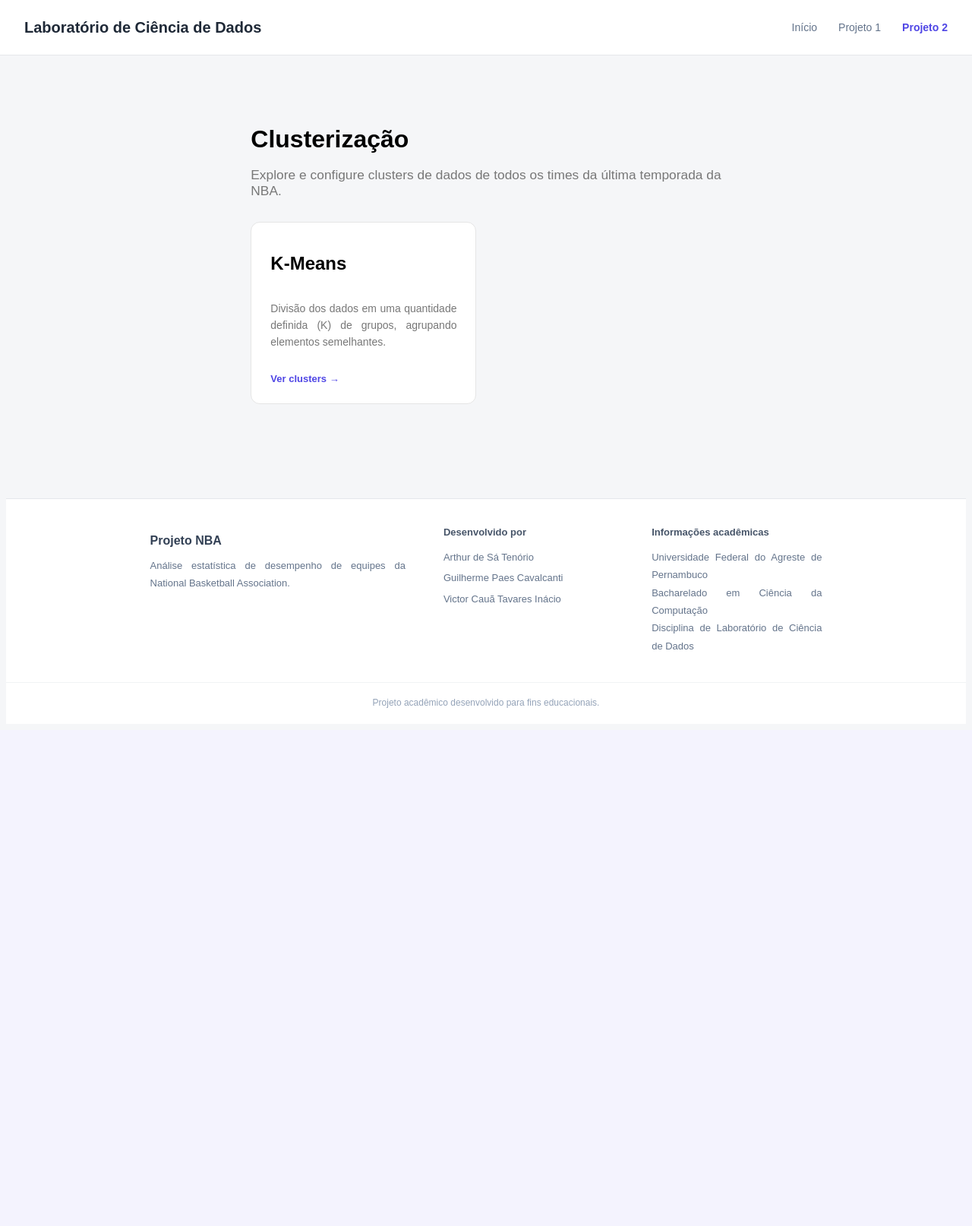
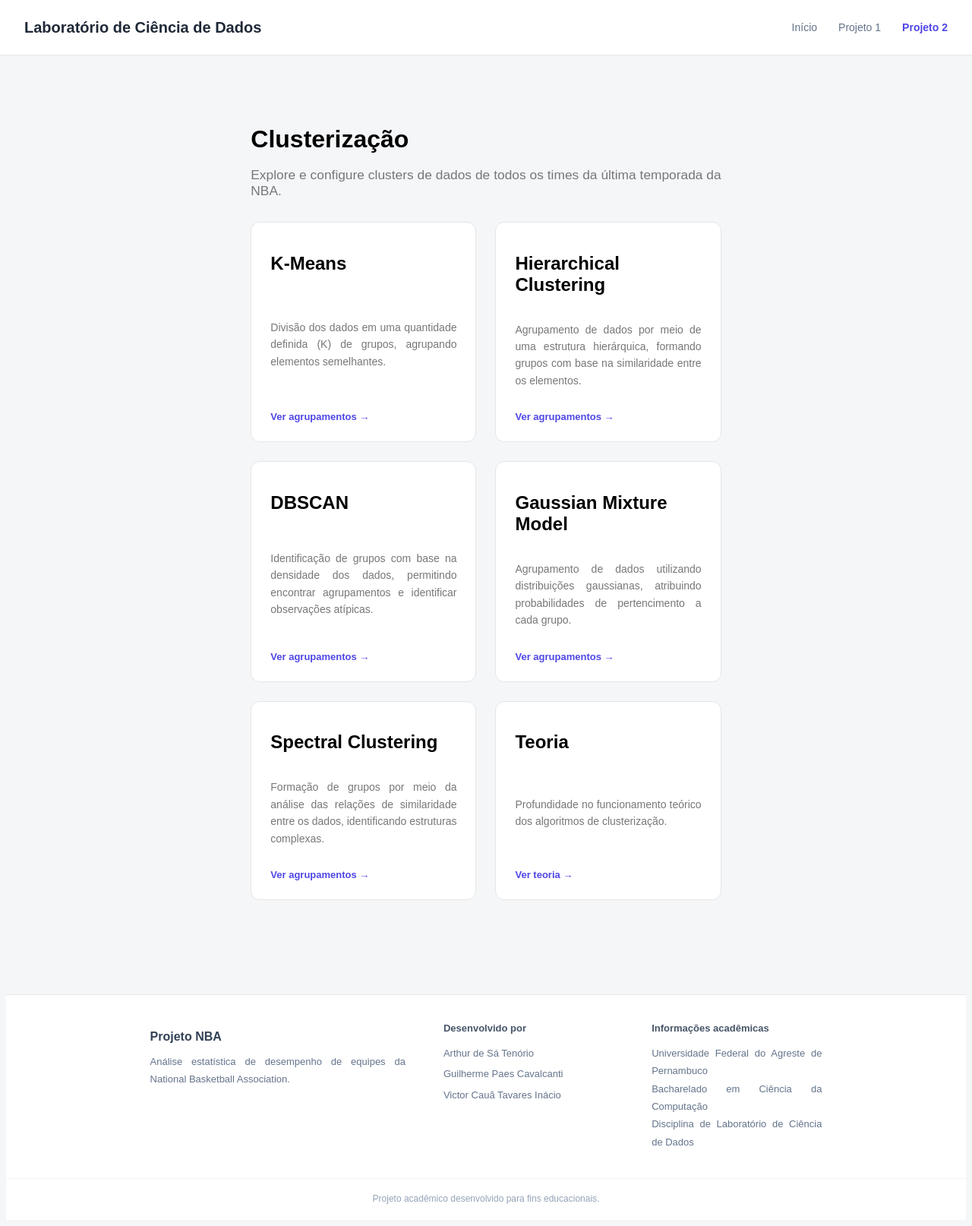
Before and after one commit to ruhtra5000/NBA-LabCD, a Flask app: page /proj2 in a window 1280 px wide. Shown: the whole page at 76% size. Before the commit the page ends 932 px from the top, so only its background shows below. Run offline with Flask 3, Linux system fonts and the light colour scheme; some web fonts are replaced.

Commit message:
feat: subpasta de templates do projeto 2 + criaçao de rotas e templates bases

```diff
--- a/rotas/projeto2.py
+++ b/rotas/projeto2.py
@@ -7,7 +7,7 @@ proj2_bp = Blueprint("proj2", __name__)
 # ROTAS
 @proj2_bp.route("/proj2")
 def projeto2():
-    return render_template("projeto2.html")
+    return render_template("projeto2/projeto2.html")
 
 @proj2_bp.route("/kmeans/<int:k>")
 def kmeans(k: int):
@@ -106,7 +106,7 @@ def kmeans(k: int):
 
     # Retorno
     return render_template(
-        "kmeans.html",
+        "projeto2/kmeans.html",
         k=k,
         categorias=categorias,
         dispersao=dispersao_html,
@@ -124,3 +124,23 @@ def kmeans(k: int):
         variaveis=colunas,
         metadados=METADADOS_VARIAVEIS,
     )
+
+@proj2_bp.route("/hierarchical")
+def hierarchical():
+    return render_template("projeto2/hierarchical.html")
+
+@proj2_bp.route("/dbscan")
+def dbscan():
+    return render_template("projeto2/dbscan.html")
+
+@proj2_bp.route("/gmm")
+def gmm():
+    return render_template("projeto2/gmm.html")
+
+@proj2_bp.route("/spectral")
+def spectral():
+    return render_template("projeto2/spectral.html")
+
+@proj2_bp.route("/teoria")
+def teoria():
+    return render_template("projeto2/teoria.html")
--- a/templates/projeto2.html
+++ b/templates/projeto2/projeto2.html
@@ -83,15 +83,64 @@
 
     <section class="grid-analises">
 
-        <a href="{{ url_for('proj2.kmeans', k=3) }}"
-           class="card-analise">
+        <a href="{{ url_for('proj2.kmeans', k=3) }}" class="card-analise">
             <h2>K-Means</h2>
             <p>
                 Divisão dos dados em uma quantidade definida (K)
                 de grupos, agrupando elementos semelhantes.
             </p>
-            <span class="card-link">Ver clusters →</span>
+            <span class="card-link">Ver agrupamentos →</span>
         </a>
+
+        <a href="{{ url_for('proj2.hierarchical') }}" class="card-analise">
+            <h2>Hierarchical Clustering</h2>
+            <p>
+                Agrupamento de dados por meio de uma estrutura
+                hierárquica, formando grupos com base na
+                similaridade entre os elementos.
+            </p>
+            <span class="card-link">Ver agrupamentos →</span>
+        </a>
+
+        <a href="{{ url_for('proj2.dbscan') }}" class="card-analise">
+            <h2>DBSCAN</h2>
+            <p>
+                Identificação de grupos com base na densidade
+                dos dados, permitindo encontrar agrupamentos
+                e identificar observações atípicas.
+            </p>
+            <span class="card-link">Ver agrupamentos →</span>
+        </a>
+
+        <a href="{{ url_for('proj2.gmm') }}" class="card-analise">
+            <h2>Gaussian Mixture Model</h2>
+            <p>
+                Agrupamento de dados utilizando distribuições
+                gaussianas, atribuindo probabilidades de
+                pertencimento a cada grupo.
+            </p>
+            <span class="card-link">Ver agrupamentos →</span>
+        </a>
+
+        <a href="{{ url_for('proj2.spectral') }}" class="card-analise">
+            <h2>Spectral Clustering</h2>
+            <p>
+                Formação de grupos por meio da análise das
+                relações de similaridade entre os dados,
+                identificando estruturas complexas.
+            </p>
+            <span class="card-link">Ver agrupamentos →</span>
+        </a>
+
+        <a href="{{ url_for('proj2.teoria') }}" class="card-analise">
+            <h2>Teoria</h2>
+            <p>
+                Profundidade no funcionamento
+                teórico dos algoritmos de clusterização.
+            </p>
+            <span class="card-link">Ver teoria →</span>
+        </a>
+
 
     </section>
 
```
Also changed, not shown: templates/projeto2/dbscan.html (added, +11 -0 lines), templates/projeto2/gmm.html (added, +11 -0 lines), templates/projeto2/hierarchical.html (added, +11 -0 lines), templates/projeto2/spectral.html (added, +11 -0 lines), templates/projeto2/teoria.html (added, +11 -0 lines).
